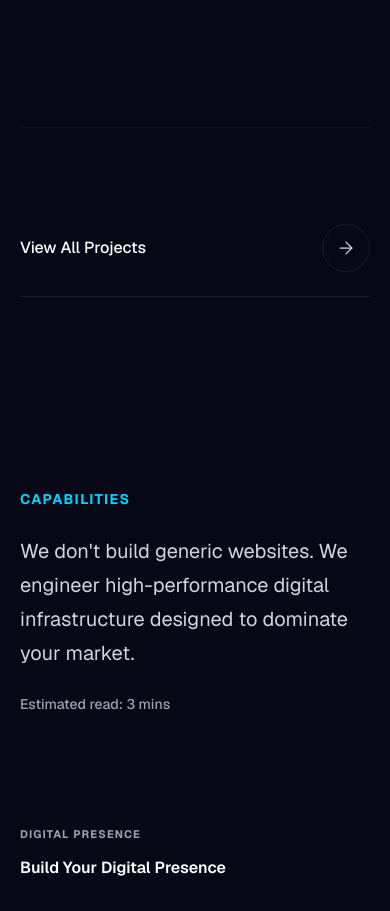
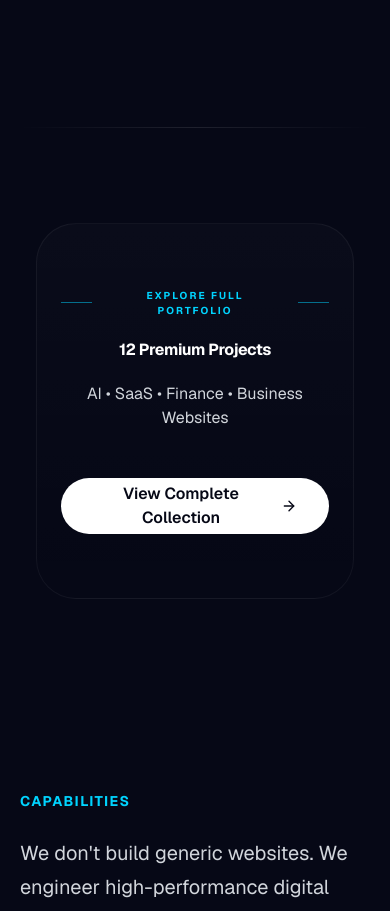
Before and after one commit to mahakal404/RNEXT.in, a Next.js app: page / in a window 390 px wide. Shown: the part 4828-5739 px from the top of the page. Built offline with nearby package versions, Linux system fonts and the light colour scheme.

Commit message:
feat(ui): redesign View All Projects CTA and fix mobile scroll restoration

```diff
--- a/src/app/projects/page.tsx
+++ b/src/app/projects/page.tsx
@@ -1,6 +1,6 @@
 "use client";
 
-import React, { useState, useRef } from 'react';
+import React, { useState, useRef, useEffect } from 'react';
 import { motion, useReducedMotion, AnimatePresence } from 'framer-motion';
 import { ArrowRight, Globe, Laptop, Smartphone, Database, Cpu, ChevronDown } from 'lucide-react';
 import { FaGithub } from 'react-icons/fa';
@@ -22,6 +22,11 @@ const getProjectIcon = (category: string) => {
 export default function ProjectsPage() {
   const shouldReduceMotion = useReducedMotion();
   const [isVTryModalOpen, setIsVTryModalOpen] = useState<boolean>(false);
+
+  useEffect(() => {
+    // Force scroll to top on mount to fix mobile scroll restoration bug
+    window.scrollTo({ top: 0, left: 0, behavior: 'instant' });
+  }, []);
 
   // We are removing categories filter for this new layout to display a numbered list.
   const featuredProjects = projectsData;
--- a/src/components/sections/Projects.tsx
+++ b/src/components/sections/Projects.tsx
@@ -341,15 +341,38 @@ export function Projects() {
           </div>
         </div>
 
-        {/* View All Projects CTA */}
-        <div className="mt-32 md:mt-48 flex justify-center border-t border-white/5 pt-24">
-          <Link href="/projects" className="group flex items-center justify-between w-full max-w-2xl gap-12 border-b border-border-primary pb-6 transition-colors duration-500 hover:border-brand-primary">
-            <span className="text-display-sm text-white font-medium group-hover:text-brand-primary transition-colors duration-500">
-              View All Projects
-            </span>
-            <div className="w-12 h-12 rounded-full border border-border-primary flex items-center justify-center transition-all duration-500 ease-[cubic-bezier(0.16,1,0.3,1)] group-hover:bg-brand-primary/10 group-hover:border-brand-primary/30 group-hover:-rotate-45">
-              <ArrowRight size={20} className="text-text-secondary group-hover:text-brand-primary transition-colors duration-500" strokeWidth={1.5} />
-            </div>
+        {/* Premium View All Projects CTA */}
+        <div className="mt-32 md:mt-48 flex justify-center pt-24 relative px-4">
+          {/* Subtle gradient background line instead of solid border */}
+          <div className="absolute top-0 left-1/2 -translate-x-1/2 w-full max-w-4xl h-[1px] bg-gradient-to-r from-transparent via-white/10 to-transparent" />
+
+          <Link href="/projects" className="group relative w-full max-w-3xl flex flex-col items-center text-center py-16 md:py-24 px-6 rounded-[40px] border border-white/5 bg-gradient-to-b from-white/[0.02] to-transparent overflow-hidden transition-all duration-700 ease-[cubic-bezier(0.16,1,0.3,1)] hover:border-white/10 hover:bg-white/[0.04] hover:shadow-[0_40px_100px_-20px_rgba(0,0,0,0.5)] active:scale-[0.98]">
+
+             {/* Hover Glow */}
+             <div className="absolute inset-0 opacity-0 group-hover:opacity-100 transition-opacity duration-700 pointer-events-none bg-[radial-gradient(ellipse_at_center,rgba(0,212,255,0.08)_0%,transparent_60%)]" />
+
+             <span className="text-brand-primary font-bold tracking-[0.2em] uppercase text-[10px] md:text-xs mb-6 flex items-center gap-4 transition-transform duration-500 ease-out group-hover:-translate-y-1">
+               <span className="w-8 h-[1px] bg-brand-primary/50" />
+               Explore Full Portfolio
+               <span className="w-8 h-[1px] bg-brand-primary/50" />
+             </span>
+
+             <h2 className="text-display-md md:text-display-xl text-white font-bold leading-none tracking-tight mb-6 transition-transform duration-500 ease-out group-hover:scale-[1.02]">
+               12 Premium Projects
+             </h2>
+
+             <p className="text-body-base md:text-body-lg text-text-secondary mb-12 max-w-md transition-colors duration-500 group-hover:text-white/80">
+               AI • SaaS • Finance • Business Websites
+             </p>
+
+             <div className="inline-flex items-center gap-3 px-8 h-14 rounded-full bg-white text-bg-primary font-semibold transition-transform duration-500 ease-[cubic-bezier(0.16,1,0.3,1)] group-hover:-translate-y-1 group-hover:shadow-[0_10px_40px_-10px_rgba(255,255,255,0.3)] relative overflow-hidden">
+                <span className="relative z-10 flex items-center gap-3 transition-colors duration-500">
+                  View Complete Collection
+                  <ArrowRight size={18} className="transition-transform duration-500 ease-out group-hover:translate-x-1" />
+                </span>
+                {/* Ripple effect on hover */}
+                <div className="absolute inset-0 bg-gray-200 translate-y-[100%] rounded-full transition-transform duration-500 ease-[cubic-bezier(0.16,1,0.3,1)] group-hover:translate-y-0" />
+             </div>
           </Link>
         </div>
 
```
